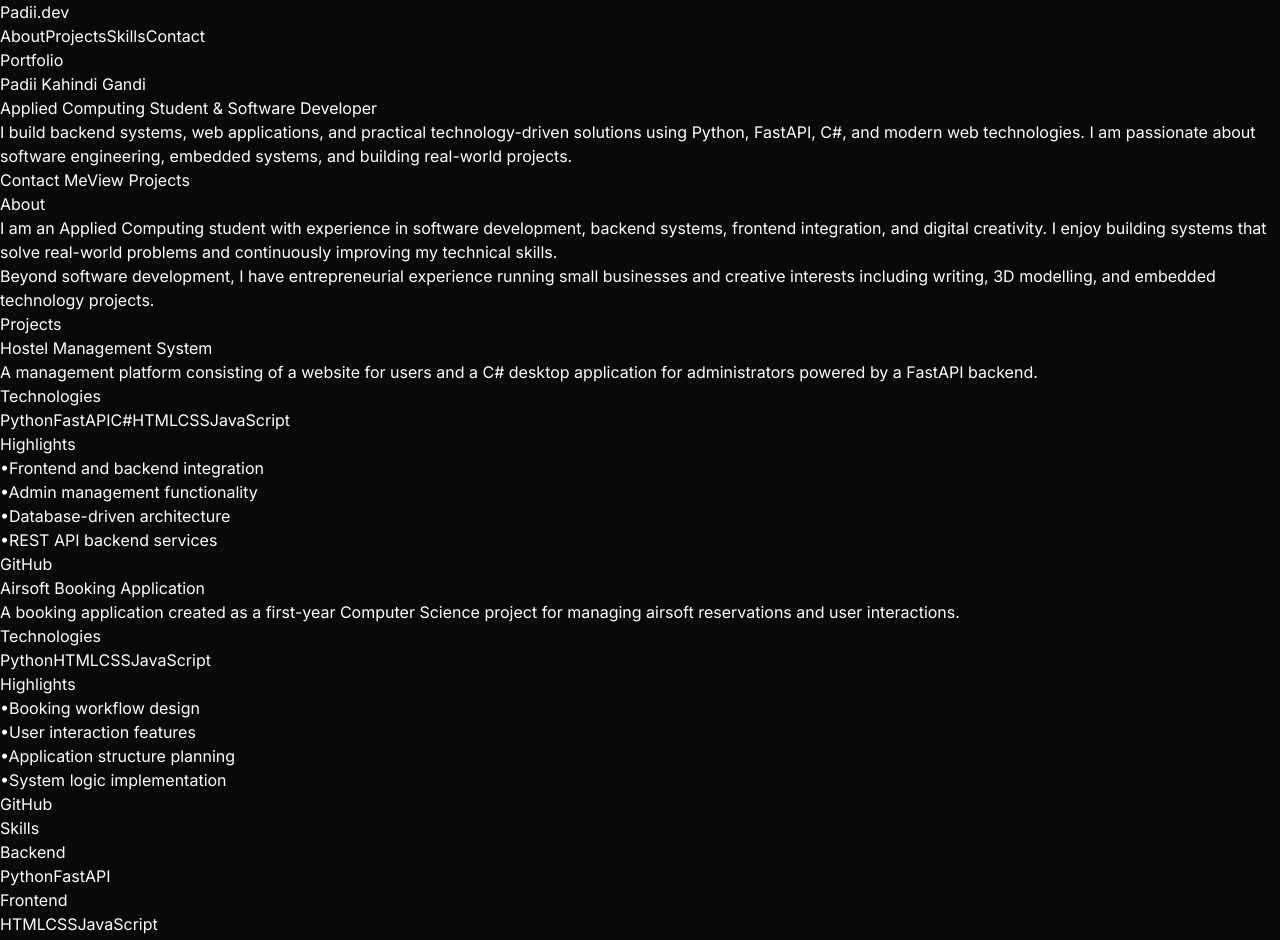
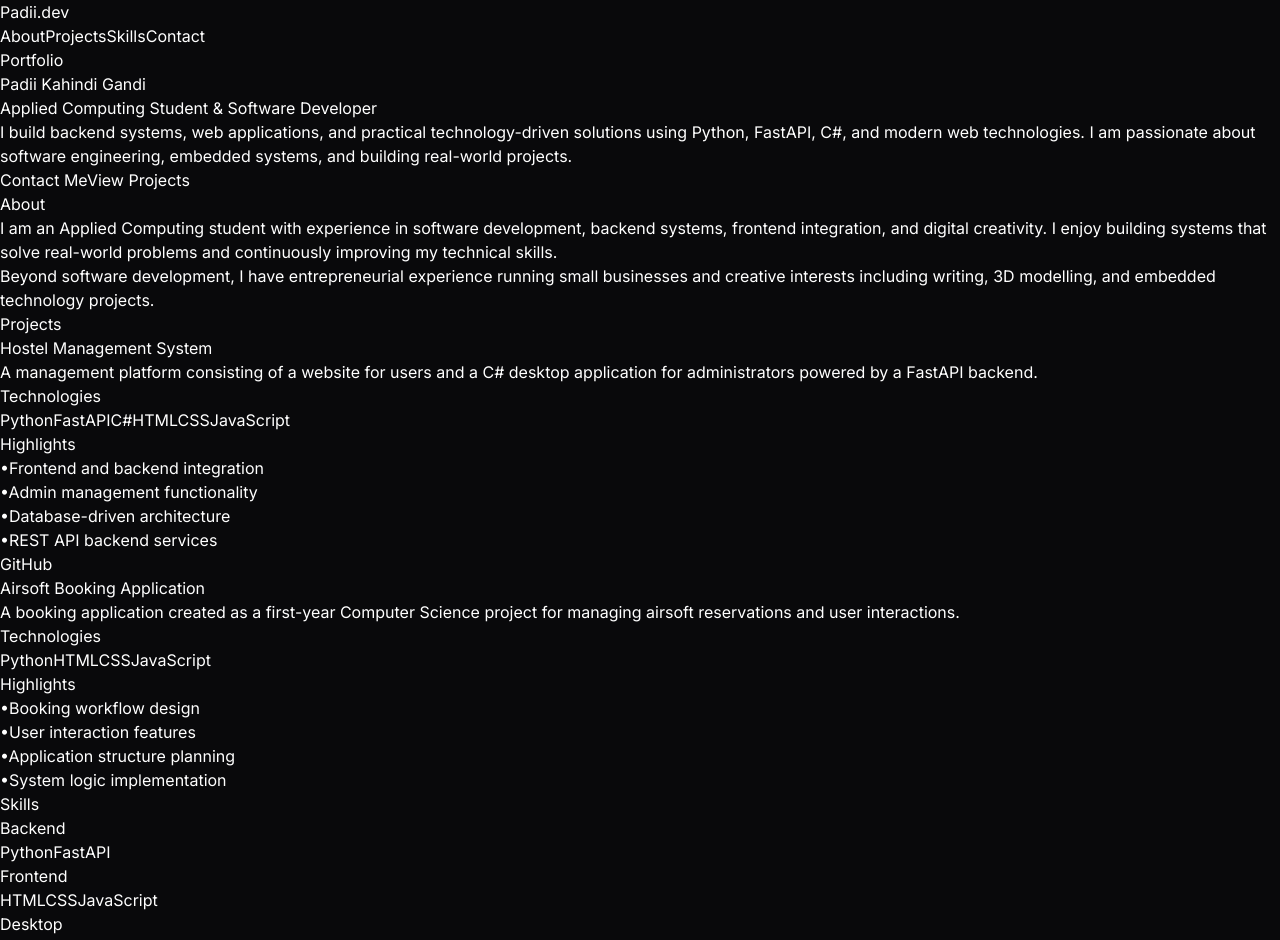
Before and after one commit to famousaj/padii-portfolio, a React (Vite) app: page / in a window 1280 px wide. Shown: the top 940 px of the page. Built offline with nearby package versions, Linux system fonts and the light colour scheme.

Commit message:
Update files and add new features

```diff
--- a/src/App.jsx
+++ b/src/App.jsx
@@ -13,20 +13,25 @@ export default function Portfolio() {
         "Database-driven architecture",
         "REST API backend services",
       ],
+
+      Satus: "Inprogress",
     },
     {
       title: "Airsoft Booking Application",
       description:
         "A booking application created as a first-year Computer Science project for managing airsoft reservations and user interactions.",
       tech: ["Python", "HTML", "CSS", "JavaScript"],
-      github: "https://github.com/YOUR_USERNAME/airsoft-booking-app",
+      github: null,
       demo: "#",
+
       features: [
         "Booking workflow design",
         "User interaction features",
         "Application structure planning",
         "System logic implementation",
       ],
+
+      status: "Completed No GitHub",
     },
   ];
 
@@ -197,6 +202,7 @@ export default function Portfolio() {
                   </ul>
                 </div>
 
+                                {project.github && (
                   <div className="flex gap-4 pt-2">
                     <a
                       href={project.github}
@@ -206,9 +212,8 @@ export default function Portfolio() {
                     >
                       GitHub
                     </a>
-
-
                   </div>
+                )}
               </div>
             </div>
           ))}
```
Lines whose indentation alone changed are shown as unchanged.
